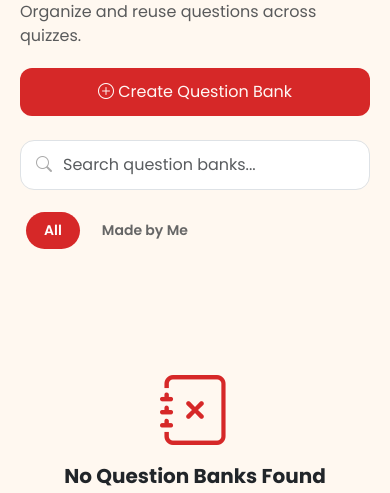
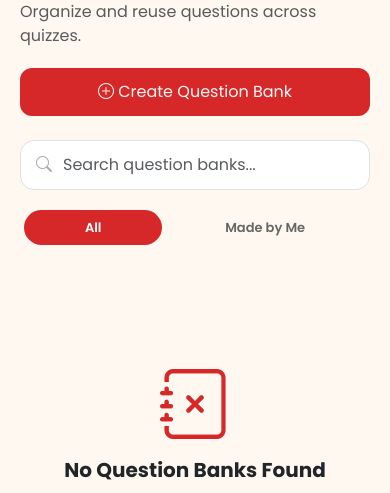
Before and after one commit to EylinJois/ta_1, a Laravel app: page /questionbank in a window 390 px wide. Shown: the part 150-643 px from the top of the page. Run offline with Laravel 10, Linux system fonts and the light colour scheme; the visitor is signed in with stand-in values (Sample User, id 1); data that the repository does not hold is empty; some libraries are stand-ins or nearby versions.

Commit message:
final css

```diff
--- a/public/css/qbank.css
+++ b/public/css/qbank.css
@@ -360,7 +360,7 @@ html, body{
     flex-wrap:wrap;
     gap:16px;
     align-items:center;
-    justify-content:space-between;
+    justify-content:flex-start;
     width:100%;
     max-width:100%;
     margin:0;
@@ -399,9 +399,10 @@ html, body{
 
 .qbank-filter-pills{
     display:flex;
+    justify-content:flex-start;
     gap:4px;
     padding:6px;
-    margin:0;
+    margin:0 auto 0 0;
     box-sizing:border-box;
     overflow-x:auto;
     white-space:nowrap;
@@ -655,14 +656,31 @@ textarea.form-control{ min-height:140px; }
     .qbank-actions{ margin-top:10px; }
 
     /* search and filter share the same width and left edge */
-  .qbank-toolbar{
-    justify-content:flex-start;
-}
+    .qbank-toolbar{
+        flex-direction:column;
+        align-items:stretch;
+    }
 
-.qbank-filter-pills{
-    justify-content:flex-start;
-    margin-right:auto;
-}
+    .qbank-search,
+    .qbank-filter-pills{
+        flex:none;
+        width:100%;
+        max-width:100%;
+        margin:0;
+    }
+
+    /* three pills fit on one row, sharing the width */
+    .qbank-filter-pills{
+        gap:2px;
+        padding:4px;
+    }
+
+    .filter-pill{
+        flex:1 1 auto;
+        text-align:center;
+        padding:8px 10px;
+        font-size:13px;
+    }
 
     /* attempts table -> cards */
     .attempts-table thead{ display:none; }
```
